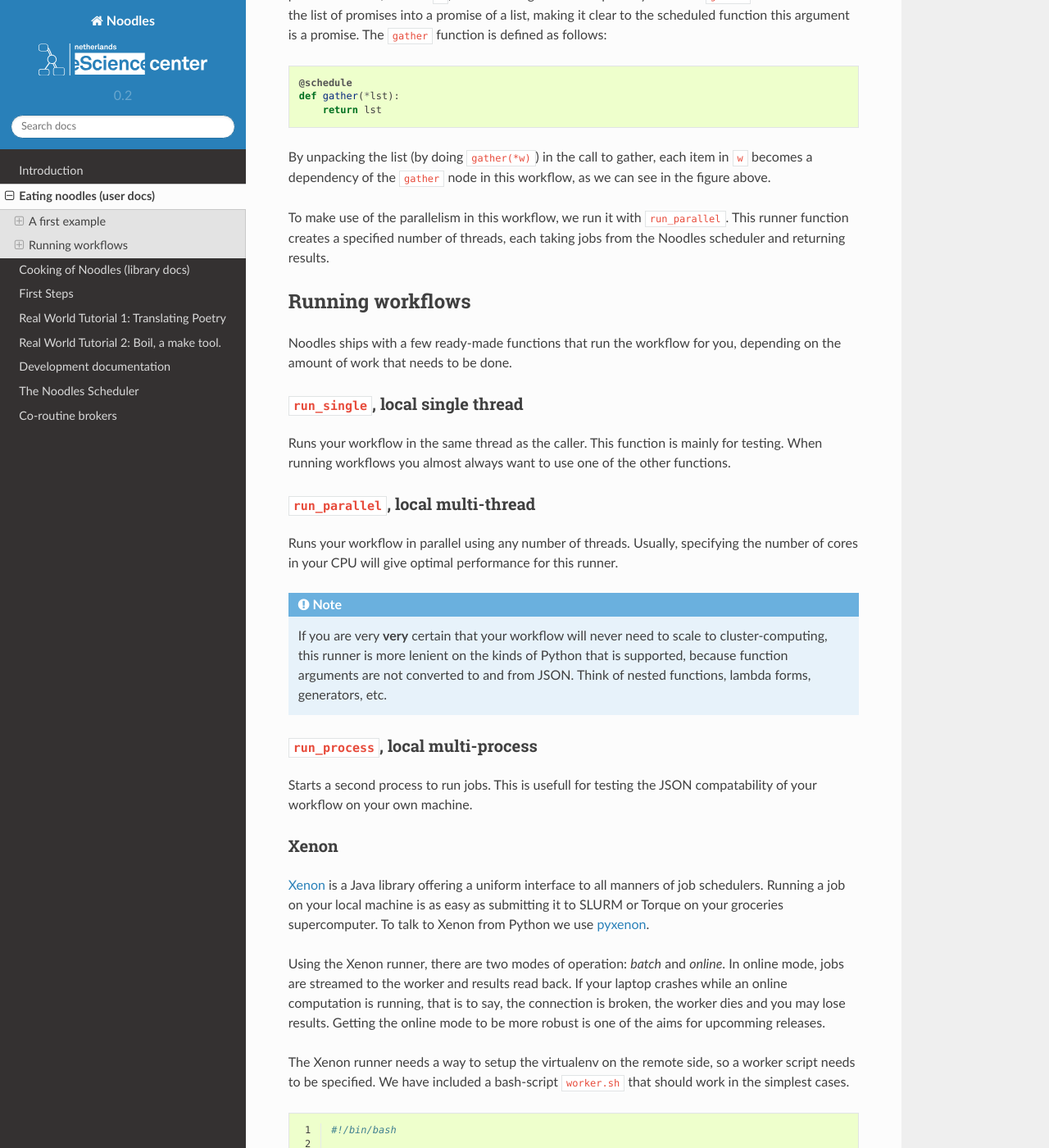
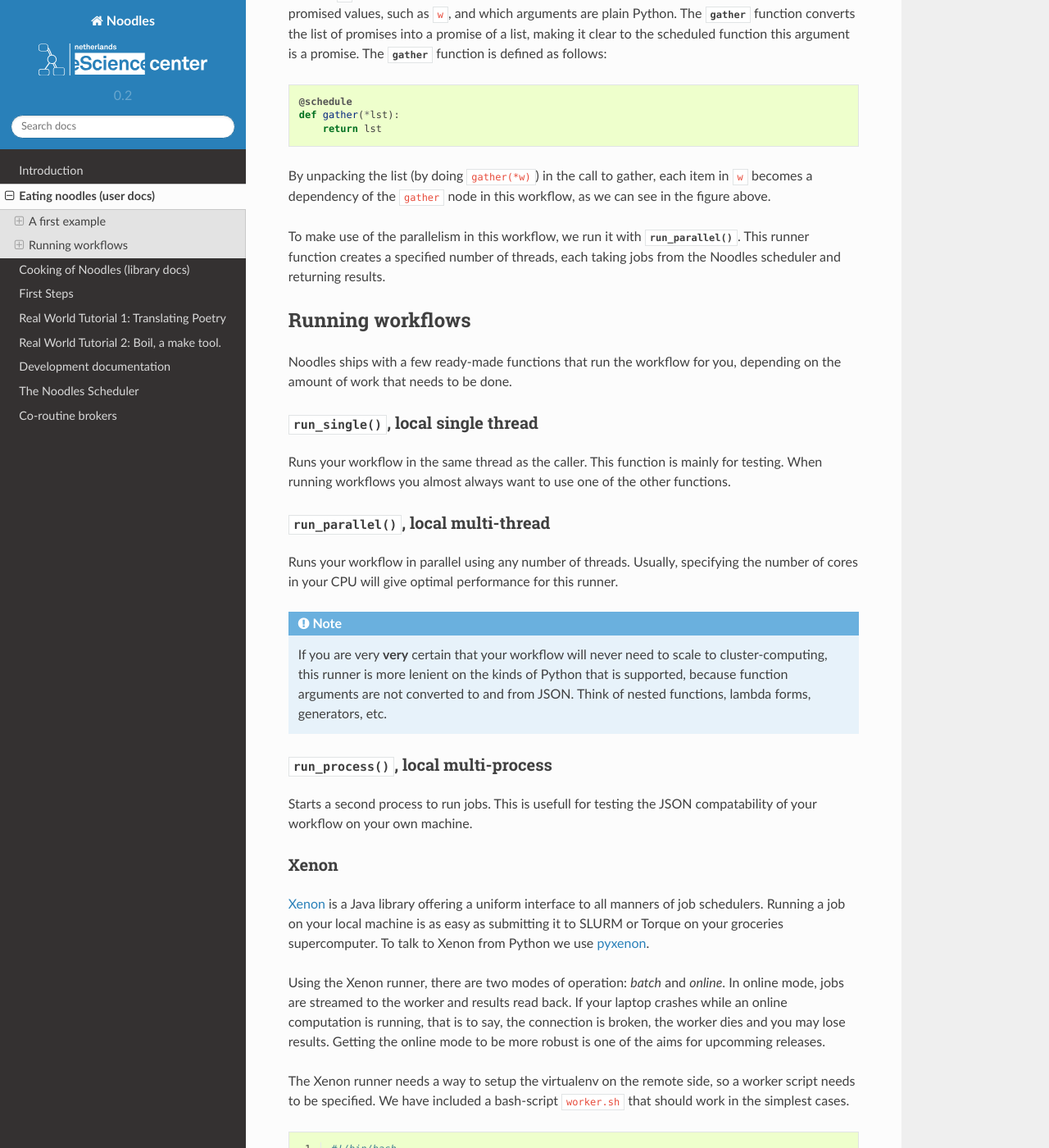
Before and after one commit to NLeSC/noodles, a Sphinx documentation site: the page built from doc/source/eating.rst, in a window 1280 px wide and 1400 px high, scrolled down 3249 px. Shown: the whole window at 82% size. Built offline with Sphinx 7.4.7 and the Read the Docs theme 2.0.0, drawn with Linux system fonts in a browser that asks for light colours; part of the change alters nothing that is shown; some of the changed text lies outside the part shown.

```diff
--- a/doc/source/eating.rst
+++ b/doc/source/eating.rst
@@ -26,8 +26,8 @@ Let's look at a small example of creating a diamond workflow, which consists of
 
     print("The answer is {0}.".format(answer))
 
-That allmost looks like normal Python! The only difference is the ``run_single`` statement at the end of this program.
-The catch is that none of the computation is actually done until the ``run_single`` statement has been given.
+That allmost looks like normal Python! The only difference is the :py:func:`~noodles.run_single` statement at the end of this program.
+The catch is that none of the computation is actually done until the :py:func:`~noodles.run_single` statement has been given.
 The variables ``u``, ``v``, ``w``, and ``x`` only represent the *promise* of a value.
 The functions that we imported are wrapped, such that they construct the directed acyclic graph of the computation in stead of just computing the result immediately.
 This DAG then looks like this:
@@ -73,10 +73,10 @@ However, you should be aware of what happens behind the curtains, to understand
 
     ...
 
-The ``@schedule`` decorators takes care that the functions actually return *promises* instead of values.
-Such a ``PromisedObject`` is a placeholder for the expected result.
+The :py:func:`@schedule <noodles.schedule>` decorators takes care that the functions actually return *promises* instead of values.
+Such a :py:class:`~noodles.interface.PromisedObject` is a placeholder for the expected result.
 It stores the workflow graph that is needed to compute the promise.
-When another `schedule`-decorated function is called with a promise, the graphs of the dependencies are merged to create a new workflow graph.
+When another :py:func:`schedule <noodles.schedule>`-decorated function is called with a promise, the graphs of the dependencies are merged to create a new workflow graph.
 
 .. NOTE:: The promised object can be of any type and can be used as a normal object.
           You access attributes and functions of the object that is promised as you normally would.
@@ -119,11 +119,11 @@ This time the workflow graph will look a bit more complicated.
     The workflow graph of the second example.
 
 Here we see how a user can define normal python functions and use them to build a larger workflow.
-Furthermore, we introduce a new bit of magic: the ``gather`` function.
+Furthermore, we introduce a new bit of magic: the :py:func:`gather <noodles.gather>` function.
 When you build a list of computations using a list-comprehension like above, you essentially store a *list of promises* in variable ``w``.
 However, schedule-decorated functions cannot easily see which arguments contain promised values, such as ``w``, and which arguments are plain Python.
-The ``gather`` function converts the list of promises into a promise of a list, making it clear to the scheduled function this argument is a promise.
-The ``gather`` function is defined as follows:
+The :py:func:`gather <noodles.gather>` function converts the list of promises into a promise of a list, making it clear to the scheduled function this argument is a promise.
+The :py:func:`gather <noodles.gather>` function is defined as follows:
 
 ::
 
@@ -133,7 +133,7 @@ The ``gather`` function is defined as follows:
 
 By unpacking the list (by doing ``gather(*w)``) in the call to gather, each item in ``w`` becomes a dependency of the ``gather`` node in this workflow, as we can see in the figure above.
 
-To make use of the parallelism in this workflow, we run it with ``run_parallel``.
+To make use of the parallelism in this workflow, we run it with :py:func:`~noodles.run_parallel`.
 This runner function creates a specified number of threads, each taking jobs from the Noodles scheduler and returning results.
 
 Running workflows
@@ -141,21 +141,21 @@ Running workflows
 
 Noodles ships with a few ready-made functions that run the workflow for you, depending on the amount of work that needs to be done.
 
-``run_single``, local single thread
-~~~~~~~~~~~~~~~~~~~~~~~~~~~~~~~~~~~
+:py:func:`~noodles.run_single`, local single thread
+~~~~~~~~~~~~~~~~~~~~~~~~~~~~~~~~~~~~~~~~~~~~~~~~~~~
 Runs your workflow in the same thread as the caller.
 This function is mainly for testing.
 When running workflows you almost always want to use one of the other functions.
 
-``run_parallel``, local multi-thread
-~~~~~~~~~~~~~~~~~~~~~~~~~~~~~~~~~~~~
+:py:func:`~noodles.run_parallel`, local multi-thread
+~~~~~~~~~~~~~~~~~~~~~~~~~~~~~~~~~~~~~~~~~~~~~~~~~~~~
 Runs your workflow in parallel using any number of threads.
 Usually, specifying the number of cores in your CPU will give optimal performance for this runner.
 
 .. NOTE:: If you are very **very** certain that your workflow will never need to scale to cluster-computing, this runner is more lenient on the kinds of Python that is supported, because function arguments are not converted to and from JSON. Think of nested functions, lambda forms, generators, etc.
 
-``run_process``, local multi-process
-~~~~~~~~~~~~~~~~~~~~~~~~~~~~~~~~~~~~
+:py:func:`~noodles.run_process`, local multi-process
+~~~~~~~~~~~~~~~~~~~~~~~~~~~~~~~~~~~~~~~~~~~~~~~~~~~~
 Starts a second process to run jobs. This is usefull for testing the JSON compatability of your workflow on your own machine.
 
 Xenon
```
